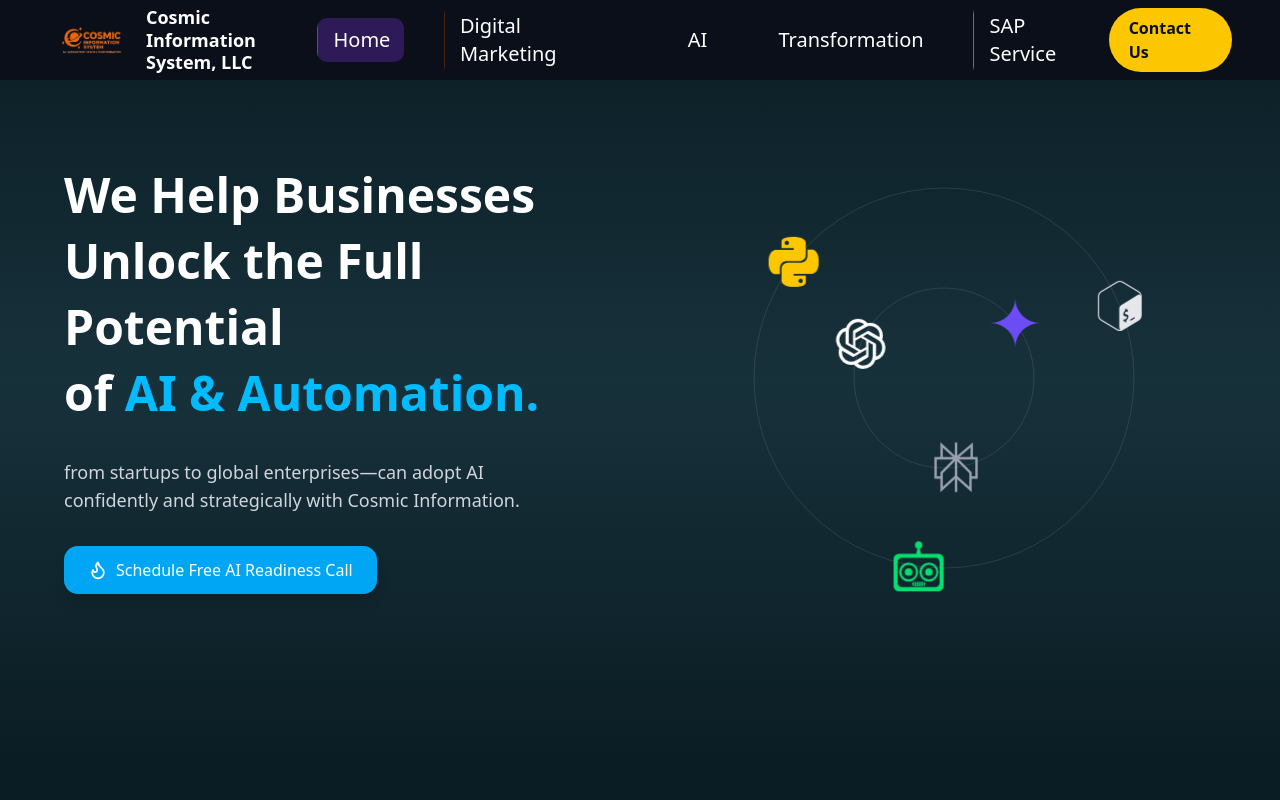
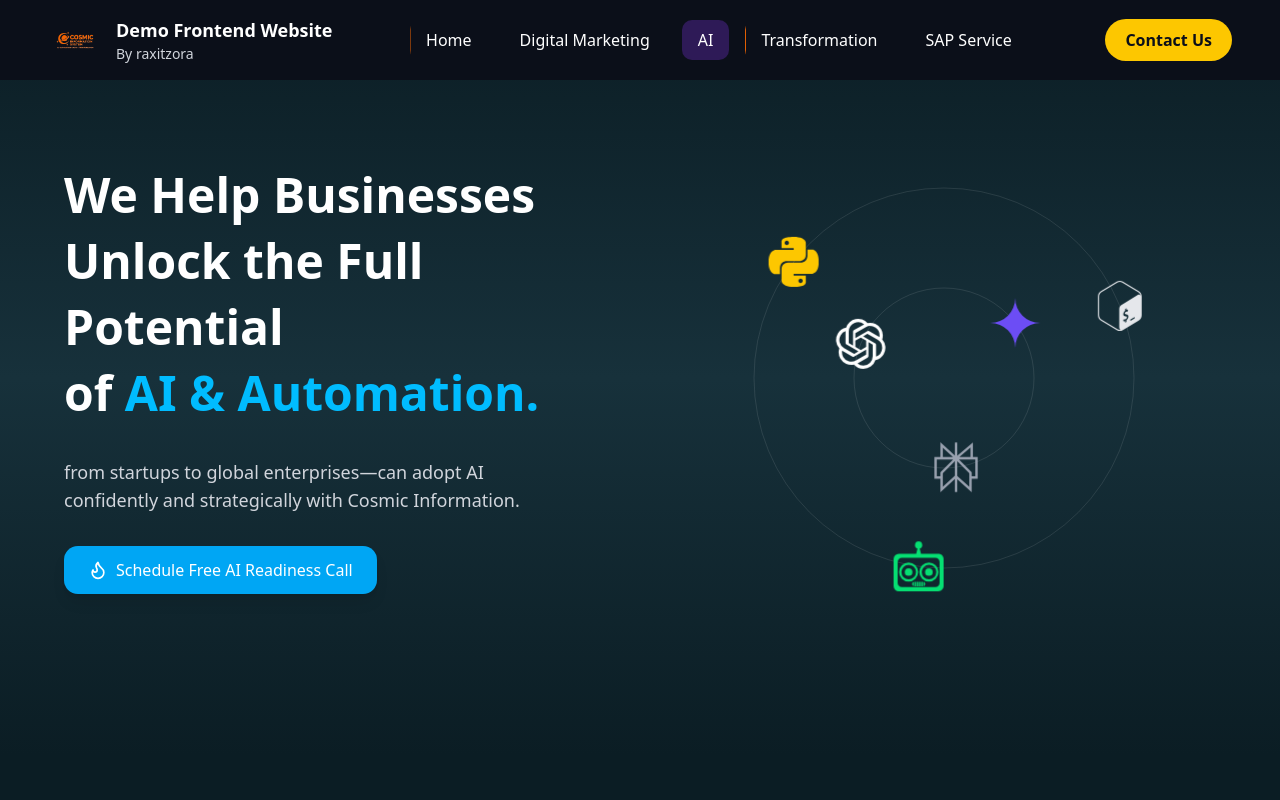
Before and after one commit to raxitzora/cosmic, a Next.js app: page /ai in a window 1280 px wide. Shown: the top 800 px of the page. Built offline with nearby package versions, Linux system fonts and the light colour scheme.

Commit message:
Refactor Navbar.jsx

```diff
--- a/components/navbar.jsx
+++ b/components/navbar.jsx
@@ -1,14 +1,12 @@
 "use client";
-import { useState, useEffect } from "react";
+
+import { useEffect, useState, memo } from "react";
 import Link from "next/link";
 import Image from "next/image";
 import { Menu, X } from "lucide-react";
+import { usePathname } from "next/navigation";
 
-export default function Navbar() {
-  const [scrolled, setScrolled] = useState(false);
-  const [menuOpen, setMenuOpen] = useState(false);
-
-  const navItems = [
+const NAV_ITEMS = [
   { name: "Home", href: "/" },
   { name: "Digital Marketing", href: "/digitalmarketing" },
   { name: "AI", href: "/ai" },
@@ -16,98 +14,204 @@
   { name: "SAP Service", href: "/sapservice" },
 ];
 
-  // Scroll effect
+function NavLink({ item, pathname, onClick }) {
+  const isActive = pathname === item.href;
+
+  return (
+    <Link
+      href={item.href}
+      onClick={onClick}
+      className={`
+        relative overflow-hidden rounded-lg px-4 py-2
+        font-medium transition-all duration-300
+        group
+        ${isActive ? "bg-[#2E1A57]" : ""}
+      `}
+    >
+      {/* Hover Background */}
+      <span
+        className="
+          absolute inset-0
+          bg-gradient-to-r from-yellow-400 to-orange-500
+          -translate-x-full
+          group-hover:translate-x-0
+          transition-transform duration-500
+        "
+      />
+
+      {/* Text */}
+      <span className="relative z-10 text-white">
+        {item.name}
+      </span>
+    </Link>
+  );
+}
+
+const MemoizedNavLink = memo(NavLink);
+
+export default function Navbar() {
+  const pathname = usePathname();
+
+  const [scrolled, setScrolled] = useState(false);
+  const [menuOpen, setMenuOpen] = useState(false);
+
   useEffect(() => {
+    let ticking = false;
+
     const handleScroll = () => {
+      if (!ticking) {
+        window.requestAnimationFrame(() => {
           setScrolled(window.scrollY > 50);
+          ticking = false;
+        });
+
+        ticking = true;
+      }
     };
+
     window.addEventListener("scroll", handleScroll);
-    return () => window.removeEventListener("scroll", handleScroll);
+
+    return () => {
+      window.removeEventListener("scroll", handleScroll);
+    };
   }, []);
+
+  // Close mobile menu on route change
+  useEffect(() => {
+    setMenuOpen(false);
+  }, [pathname]);
 
   return (
     <nav
-      className={`fixed top-0 left-0 w-full z-50 transition-all duration-300 ${
-        scrolled ? "bg-[#0B0F19]/95 shadow-lg backdrop-blur-md" : "bg-[#0B0F19]"
-      }`}
+      className={`
+        fixed top-0 left-0 z-50 w-full
+        transition-all duration-300
+        ${
+          scrolled
+            ? "bg-[#0B0F19]/90 backdrop-blur-md shadow-lg"
+            : "bg-[#0B0F19]"
+        }
+      `}
     >
-      <div className="mx-auto flex items-center justify-between px-6 lg:px-12 h-20">
-        {/* Logo + Company Name */}
-        <div className="flex items-center gap-2">
+      <div
+        className="
+          mx-auto flex h-20 max-w-7xl
+          items-center justify-between
+          px-6 lg:px-12
+        "
+      >
+        {/* Logo */}
+        <Link
+          href="/"
+          className="flex items-center gap-3"
+          aria-label="Homepage"
+        >
           <Image
             src="/logo.png"
-            alt="Cosmic Logo"
-            width={90}
-            height={90}
-            className="rounded-lg"
+            alt="Company Logo"
+            width={56}
+            height={56}
+            priority
+            className="rounded-lg object-cover"
           />
-          <span className="text-white font-bold text-lg leading-tight">
-            Cosmic Information <br /> System, LLC
-          </span>
+
+          <div className="leading-tight">
+            <p className="text-lg font-bold text-white">
+              Demo Frontend Website
+            </p>
+
+            <p className="text-sm text-gray-300">
+              By raxitzora
+            </p>
           </div>
+        </Link>
 
-        {/* Desktop Nav */}
-        <div className="hidden md:flex items-center gap-10 text-white text-xl">
-          {navItems.map((item, index) => (
-            <Link
-              key={index}
-              href={item.href}
-              className={`relative px-4 py-2 rounded-lg overflow-hidden group ${
-                item.name === "Home" ? "bg-[#2E1A57]" : ""
-              }`}
-            >
-              {/* Background gradient effect */}
-              <span className="absolute inset-0 bg-gradient-to-r from-yellow-400 to-orange-500 translate-x-[-100%] group-hover:translate-x-0 transition-transform duration-500"></span>
-
-              {/* Text */}
-              <span className="relative z-10">{item.name}</span>
-            </Link>
+        {/* Desktop Navigation */}
+        <div className="hidden items-center gap-4 md:flex">
+          {NAV_ITEMS.map((item) => (
+            <MemoizedNavLink
+              key={item.href}
+              item={item}
+              pathname={pathname}
+            />
           ))}
         </div>
 
-        {/* Desktop Contact */}
-        <div className="hidden md:flex">
+        {/* Desktop CTA */}
+        <div className="hidden md:block">
           <Link
             href="/contact"
-            className="relative px-5 py-2 rounded-full bg-yellow-400 text-[#0B0F19] font-semibold overflow-hidden group transition-transform duration-300 hover:scale-105 hover:shadow-lg hover:shadow-yellow-400/50"
+            className="
+              rounded-full bg-yellow-400
+              px-5 py-2.5
+              font-semibold text-[#0B0F19]
+              transition-all duration-300
+              hover:scale-105
+              hover:shadow-lg
+              hover:shadow-yellow-400/40
+            "
           >
-            <span className="relative z-10">Contact Us</span>
+            Contact Us
           </Link>
         </div>
 
-        {/* Mobile Menu Toggle */}
+        {/* Mobile Toggle */}
         <button
-          className="md:hidden text-white"
-          onClick={() => setMenuOpen(!menuOpen)}
+          onClick={() => setMenuOpen((prev) => !prev)}
+          aria-label="Toggle Menu"
+          aria-expanded={menuOpen}
+          className="
+            text-white transition-transform
+            duration-300 hover:scale-110
+            md:hidden
+          "
         >
-          {menuOpen ? <X size={28} /> : <Menu size={28} />}
+          {menuOpen ? <X size={30} /> : <Menu size={30} />}
         </button>
       </div>
 
       {/* Mobile Menu */}
-      {menuOpen && (
-        <div className="md:hidden bg-[#0B0F19] flex flex-col items-center space-y-6 py-6">
-          {navItems.map((item, index) => (
-            <Link
-              key={index}
-              href={item.href}
-              className="relative px-4 py-2 text-lg text-white rounded-lg overflow-hidden group"
-              onClick={() => setMenuOpen(false)}
+      <div
+        className={`
+          overflow-hidden transition-all duration-300 md:hidden
+          ${
+            menuOpen
+              ? "max-h-[500px] opacity-100"
+              : "max-h-0 opacity-0"
+          }
+        `}
       >
-              <span className="absolute inset-0 bg-gradient-to-r from-yellow-400 to-orange-500 translate-x-[-100%] group-hover:translate-x-0 transition-transform duration-500"></span>
-              <span className="relative z-10">{item.name}</span>
-            </Link>
+        <div
+          className="
+            flex flex-col items-center gap-5
+            bg-[#0B0F19]
+            px-6 py-6
+          "
+        >
+          {NAV_ITEMS.map((item) => (
+            <MemoizedNavLink
+              key={item.href}
+              item={item}
+              pathname={pathname}
+            />
           ))}
 
           <Link
             href="/contact"
-            className="px-6 py-3 rounded-full bg-yellow-400 text-[#0B0F19] font-semibold transition-transform duration-300 hover:scale-105 hover:shadow-lg hover:shadow-yellow-400/50"
-            onClick={() => setMenuOpen(false)}
+            className="
+              rounded-full bg-yellow-400
+              px-6 py-3
+              font-semibold text-[#0B0F19]
+              transition-all duration-300
+              hover:scale-105
+              hover:shadow-lg
+              hover:shadow-yellow-400/40
+            "
           >
             Contact Us
           </Link>
         </div>
-      )}
+      </div>
     </nav>
   );
 }
```
Lines whose indentation alone changed are shown as unchanged.
